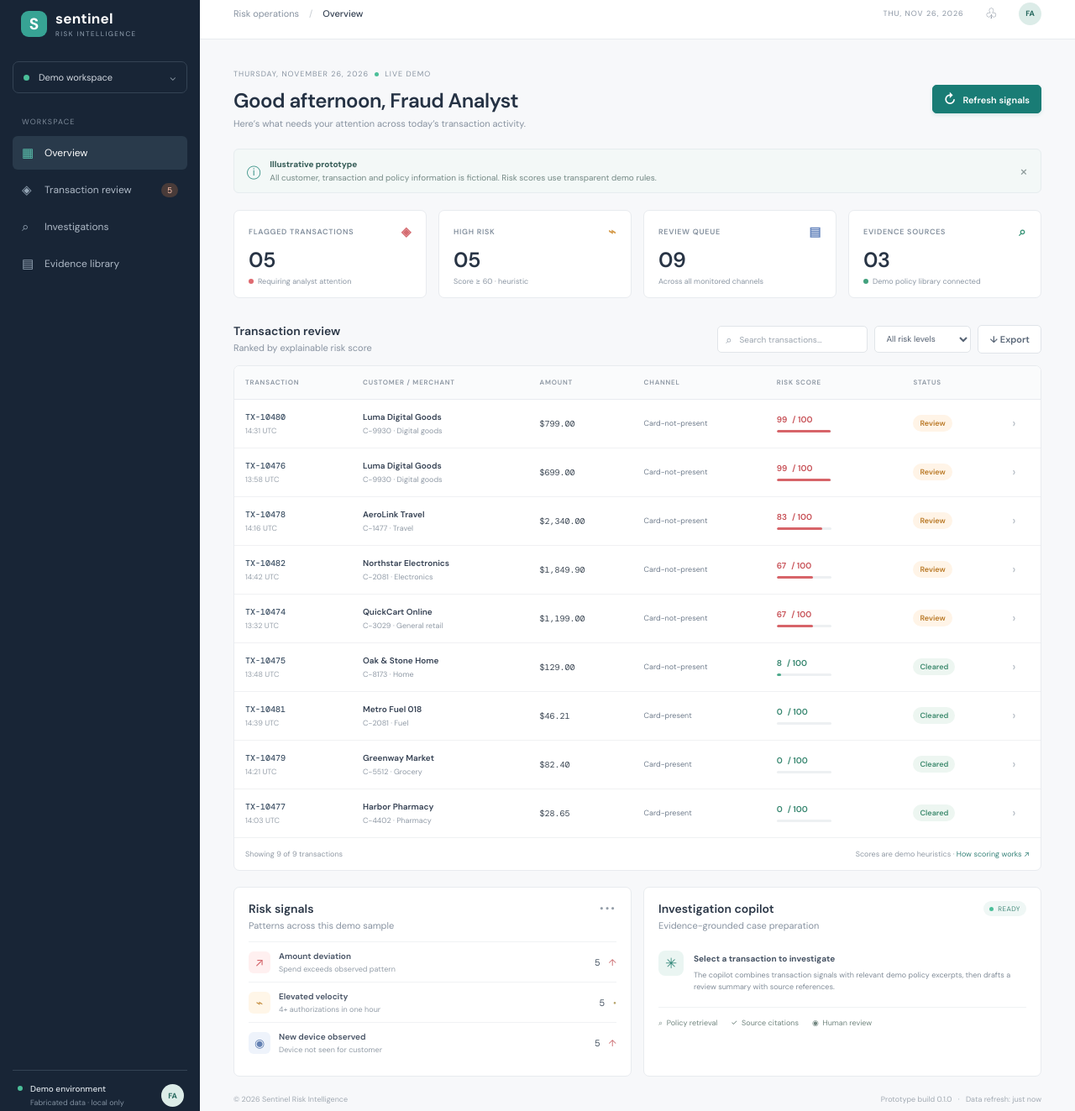
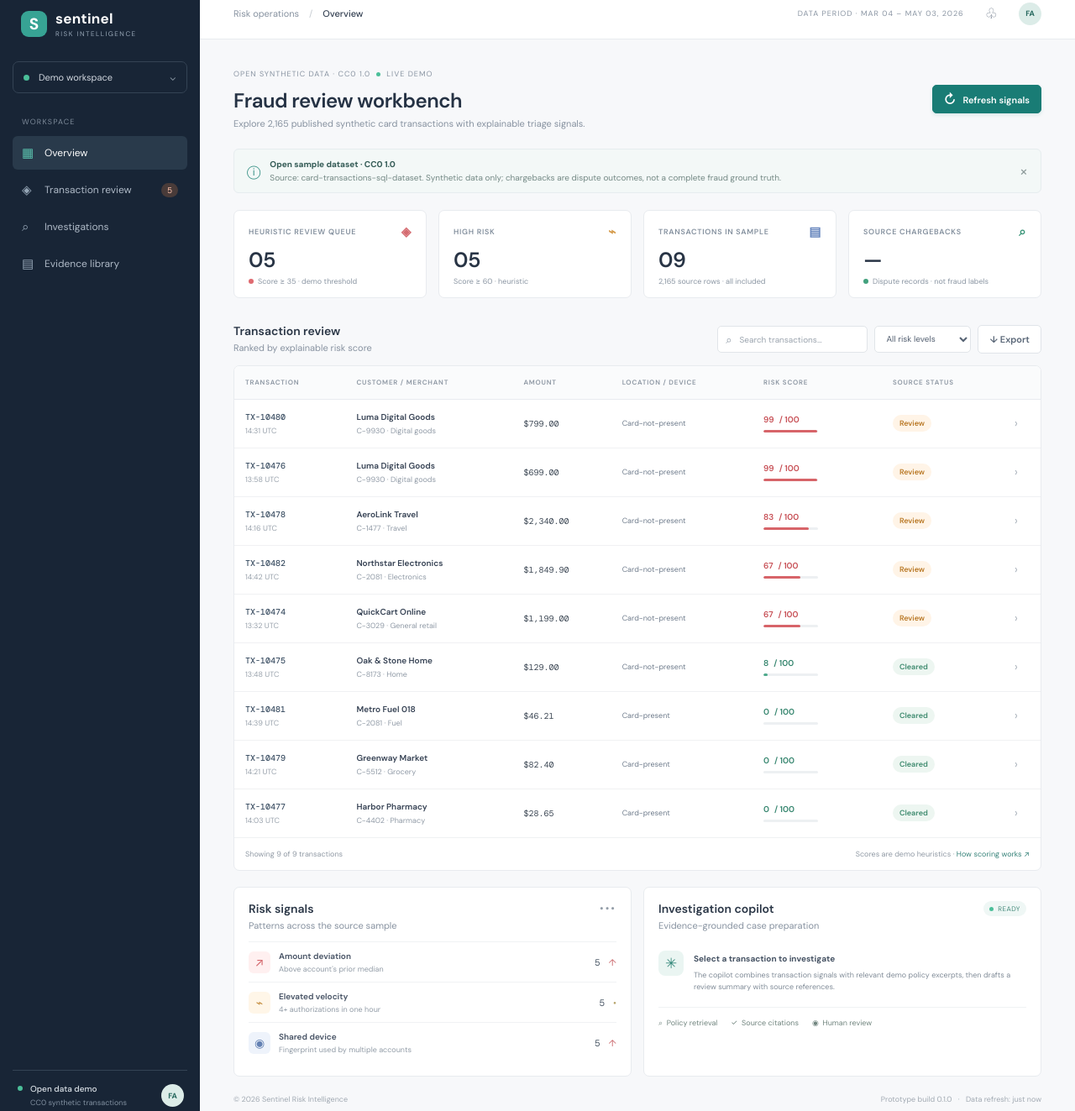
Before and after one commit to Adharsha07/PROJECTS, a plain HTML site: page projects/fraud-intelligence/index.html in a window 1280 px wide. Shown: the part 14-1337 px from the top of the page at 84% size. Drawn offline with nearby package versions, Linux system fonts and the light colour scheme.

Commit message:
Use sourced synthetic fraud sample data

```diff
--- a/projects/fraud-intelligence/index.html
+++ b/projects/fraud-intelligence/index.html
@@ -17,22 +17,22 @@
     <a class="nav-item"><span class="nav-icon">◈</span> Transaction review <span class="nav-badge" id="nav-count">—</span></a>
     <a class="nav-item"><span class="nav-icon">⌕</span> Investigations</a>
     <a class="nav-item"><span class="nav-icon">▤</span> Evidence library</a>
-    <div class="sidebar-bottom"><div class="status-dot"></div><div><b>Demo environment</b><small>Fabricated data · local only</small></div><span class="avatar">FA</span></div>
+    <div class="sidebar-bottom"><div class="status-dot"></div><div><b>Open data demo</b><small>CC0 synthetic transactions</small></div><span class="avatar">FA</span></div>
   </aside>
   <main class="main">
-    <header class="topbar"><div class="breadcrumb">Risk operations <span>/</span> <b>Overview</b></div><div class="top-right"><span class="date-label">THU, NOV 26, 2026</span><button class="icon-button" aria-label="Notifications">♧</button><div class="avatar">FA</div></div></header>
+    <header class="topbar"><div class="breadcrumb">Risk operations <span>/</span> <b>Overview</b></div><div class="top-right"><span class="date-label">DATA PERIOD · MAR 04 – MAY 03, 2026</span><button class="icon-button" aria-label="Notifications">♧</button><div class="avatar">FA</div></div></header>
     <section class="content">
-      <div class="page-heading"><div><div class="eyebrow">THURSDAY, NOVEMBER 26, 2026 <span class="live-dot"></span> LIVE DEMO</div><h1>Good afternoon, Fraud Analyst</h1><p>Here’s what needs your attention across today’s transaction activity.</p></div><button class="button button-primary" id="refresh"><span>↻</span> Refresh signals</button></div>
-      <div class="demo-banner"><span class="banner-icon">ⓘ</span><div><b>Illustrative prototype</b><span>All customer, transaction and policy information is fictional. Risk scores use transparent demo rules.</span></div><span class="banner-close">×</span></div>
+      <div class="page-heading"><div><div class="eyebrow">OPEN SYNTHETIC DATA · CC0 1.0 <span class="live-dot"></span> LIVE DEMO</div><h1>Fraud review workbench</h1><p>Explore 2,165 published synthetic card transactions with explainable triage signals.</p></div><button class="button button-primary" id="refresh"><span>↻</span> Refresh signals</button></div>
+      <div class="demo-banner"><span class="banner-icon">ⓘ</span><div><b>Open sample dataset · CC0 1.0</b><span>Source: card-transactions-sql-dataset. Synthetic data only; chargebacks are dispute outcomes, not a complete fraud ground truth.</span></div><span class="banner-close">×</span></div>
       <div class="metrics">
-        <article class="metric-card"><div class="metric-top"><span>FLAGGED TRANSACTIONS</span><span class="metric-glyph red">◈</span></div><div class="metric-value" id="metric-flagged">—</div><div class="metric-foot"><span class="dot red-dot"></span> Requiring analyst attention</div></article>
+        <article class="metric-card"><div class="metric-top"><span>HEURISTIC REVIEW QUEUE</span><span class="metric-glyph red">◈</span></div><div class="metric-value" id="metric-flagged">—</div><div class="metric-foot"><span class="dot red-dot"></span> Score ≥ 35 · demo threshold</div></article>
         <article class="metric-card"><div class="metric-top"><span>HIGH RISK</span><span class="metric-glyph orange">⌁</span></div><div class="metric-value" id="metric-high">—</div><div class="metric-foot">Score ≥ 60 · heuristic</div></article>
-        <article class="metric-card"><div class="metric-top"><span>REVIEW QUEUE</span><span class="metric-glyph blue">▤</span></div><div class="metric-value" id="metric-queue">—</div><div class="metric-foot">Across all monitored channels</div></article>
-        <article class="metric-card"><div class="metric-top"><span>EVIDENCE SOURCES</span><span class="metric-glyph green">⌕</span></div><div class="metric-value">03</div><div class="metric-foot"><span class="dot green-dot"></span> Demo policy library connected</div></article>
+        <article class="metric-card"><div class="metric-top"><span>TRANSACTIONS IN SAMPLE</span><span class="metric-glyph blue">▤</span></div><div class="metric-value" id="metric-queue">—</div><div class="metric-foot">2,165 source rows · all included</div></article>
+        <article class="metric-card"><div class="metric-top"><span>SOURCE CHARGEBACKS</span><span class="metric-glyph green">⌕</span></div><div class="metric-value" id="metric-disputes">—</div><div class="metric-foot"><span class="dot green-dot"></span> Dispute records · not fraud labels</div></article>
       </div>
       <div class="section-row"><div><h2>Transaction review</h2><p>Ranked by explainable risk score</p></div><div class="table-actions"><div class="search"><span>⌕</span><input id="search" placeholder="Search transactions…"></div><select id="risk-filter"><option value="all">All risk levels</option><option value="High">High risk</option><option value="Medium">Medium risk</option><option value="Low">Low risk</option></select><button class="button button-outline" id="export">↓ Export</button></div></div>
-      <div class="table-wrap"><table><thead><tr><th>TRANSACTION</th><th>CUSTOMER / MERCHANT</th><th>AMOUNT</th><th>CHANNEL</th><th>RISK SCORE</th><th>STATUS</th><th></th></tr></thead><tbody id="rows"></tbody></table><div id="empty" class="empty hidden">No transactions match these filters.</div><div class="table-footer"><span id="table-count">—</span><span>Scores are demo heuristics · <a href="#methodology">How scoring works ↗</a></span></div></div>
-      <div class="lower-grid"><section class="insight-card"><div class="card-heading"><div><h2>Risk signals</h2><p>Patterns across this demo sample</p></div><span class="card-kebab">•••</span></div><div class="signal-row"><div class="signal-icon pale-red">↗</div><div class="signal-copy"><b>Amount deviation</b><small>Spend exceeds observed pattern</small></div><div class="signal-count" id="signal-amount">—</div><span class="trend up">↑</span></div><div class="signal-row"><div class="signal-icon pale-amber">⌁</div><div class="signal-copy"><b>Elevated velocity</b><small>4+ authorizations in one hour</small></div><div class="signal-count" id="signal-velocity">—</div><span class="trend flat">•</span></div><div class="signal-row"><div class="signal-icon pale-blue">◉</div><div class="signal-copy"><b>New device observed</b><small>Device not seen for customer</small></div><div class="signal-count" id="signal-device">—</div><span class="trend up">↑</span></div></section>
+      <div class="table-wrap"><table><thead><tr><th>TRANSACTION</th><th>CUSTOMER / MERCHANT</th><th>AMOUNT</th><th>LOCATION / DEVICE</th><th>RISK SCORE</th><th>SOURCE STATUS</th><th></th></tr></thead><tbody id="rows"></tbody></table><div id="empty" class="empty hidden">No transactions match these filters.</div><div class="table-footer"><span id="table-count">—</span><span>Scores are demo heuristics · <a href="#methodology">How scoring works ↗</a></span></div></div>
+      <div class="lower-grid"><section class="insight-card"><div class="card-heading"><div><h2>Risk signals</h2><p>Patterns across the source sample</p></div><span class="card-kebab">•••</span></div><div class="signal-row"><div class="signal-icon pale-red">↗</div><div class="signal-copy"><b>Amount deviation</b><small>Above account's prior median</small></div><div class="signal-count" id="signal-amount">—</div><span class="trend up">↑</span></div><div class="signal-row"><div class="signal-icon pale-amber">⌁</div><div class="signal-copy"><b>Elevated velocity</b><small>4+ authorizations in one hour</small></div><div class="signal-count" id="signal-velocity">—</div><span class="trend flat">•</span></div><div class="signal-row"><div class="signal-icon pale-blue">◉</div><div class="signal-copy"><b>Shared device</b><small>Fingerprint used by multiple accounts</small></div><div class="signal-count" id="signal-device">—</div><span class="trend up">↑</span></div></section>
       <section class="insight-card methodology" id="methodology"><div class="card-heading"><div><h2>Investigation copilot</h2><p>Evidence-grounded case preparation</p></div><span class="copilot-pill"><span class="live-dot"></span> READY</span></div><div class="copilot-body"><div class="copilot-mark">✳</div><div><b>Select a transaction to investigate</b><p>The copilot combines transaction signals with relevant demo policy excerpts, then drafts a review summary with source references.</p></div></div><div class="copilot-foot"><span>⌕ &nbsp;Policy retrieval</span><span>✓ &nbsp;Source citations</span><span>◉ &nbsp;Human review</span></div></section></div>
       <footer>© 2026 Sentinel Risk Intelligence <span>Prototype build 0.1.0 <i>·</i> Data refresh: just now</span></footer>
     </section>
```
